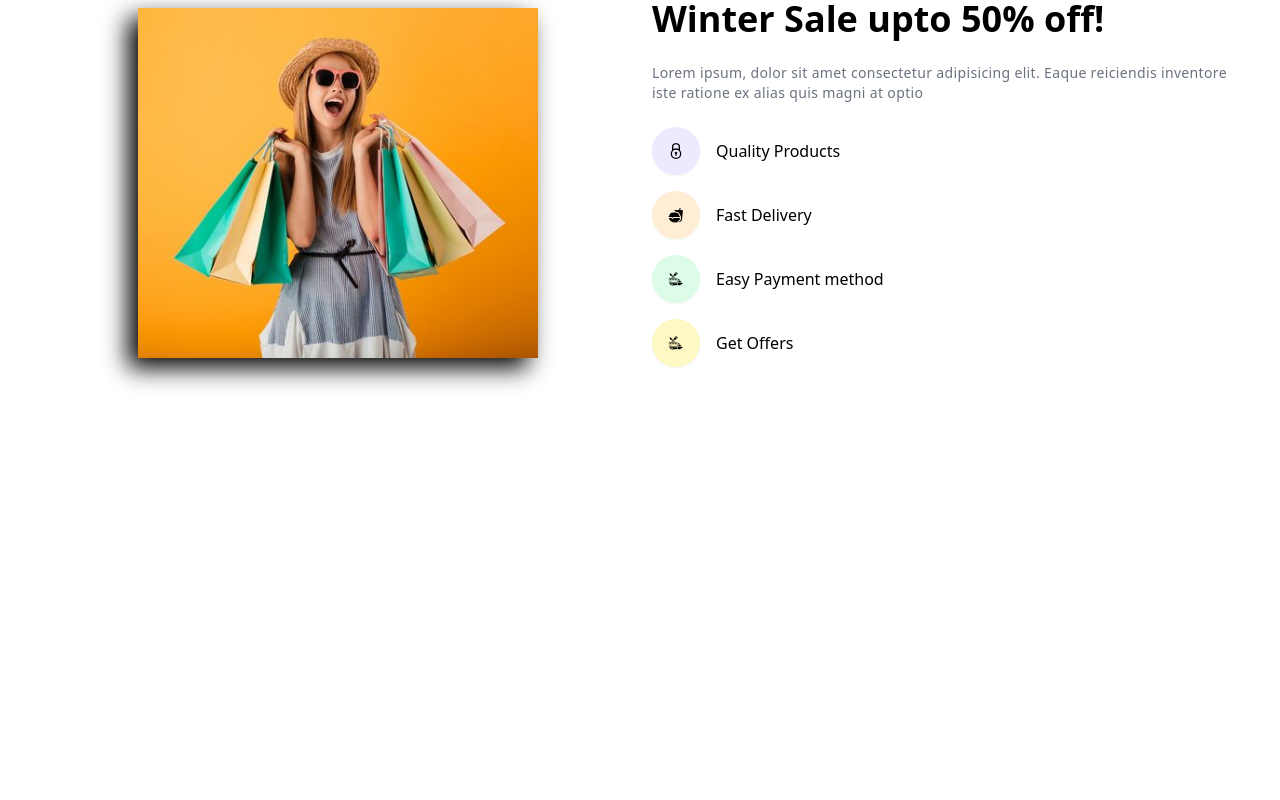
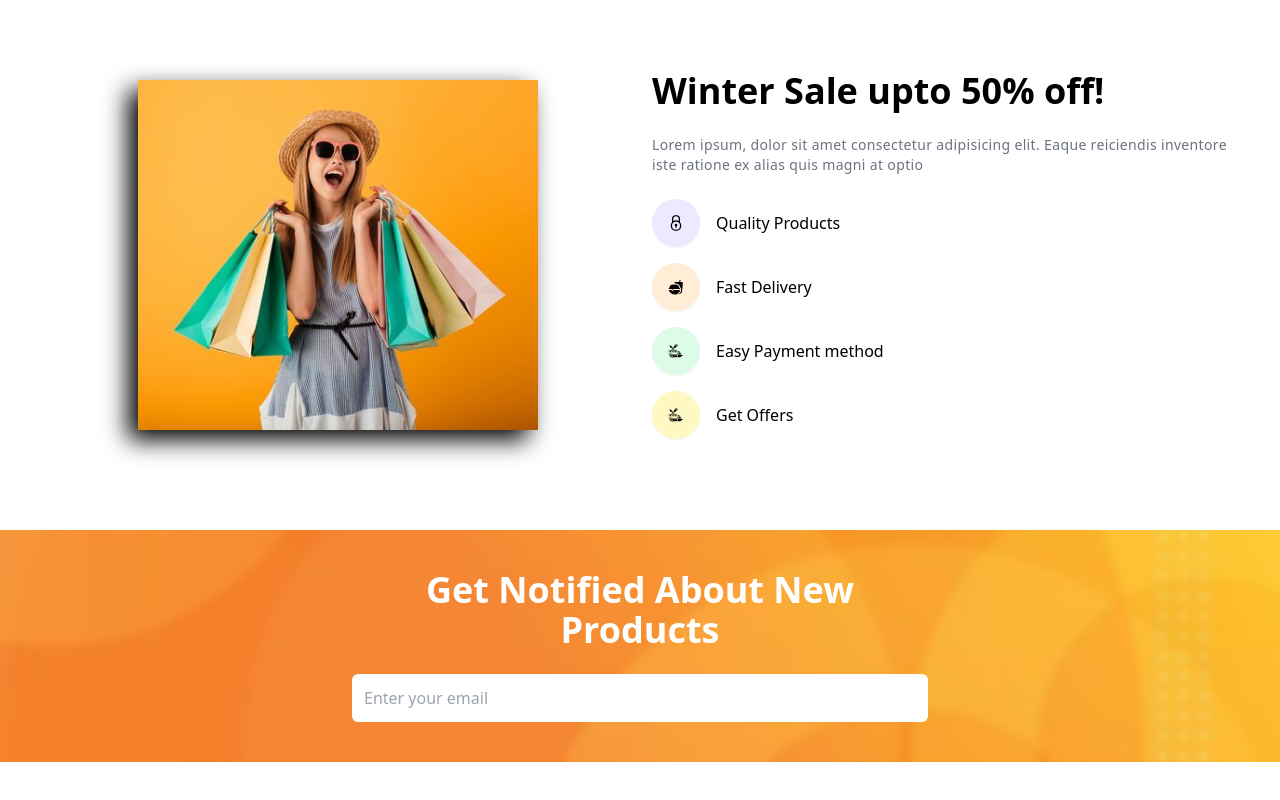
Before and after one commit to tokhy1/Shopsy-Ecommerce-Design, a React (Vite) app: page / in a window 1280 px wide. Shown: the part 1726-2526 px from the top of the page. Before the commit the page ends 2184 px from the top, so only its background shows below. Built offline with nearby package versions, Linux system fonts and the light colour scheme.

Commit message:
Added Subscribe Section

```diff
--- a/src/App.jsx
+++ b/src/App.jsx
@@ -3,8 +3,11 @@ import Hero from "./components/Hero/Hero";
 import Products from "./components/Products/Products";
 import TopProducts from "./components/TopProducts/TopProducts";
 import Banner from "./components/Banner/Banner";
+import Subscribe from "./components/Subscribe/Subscribe";
+
 import AOS from "aos";
 import "aos/dist/aos.css";
+
 import { useEffect } from "react";
 
 const App = () => {
@@ -26,6 +29,7 @@ const App = () => {
       <Products />
       <TopProducts />
       <Banner />
+      <Subscribe />
     </div>
   );
 };
--- a/src/components/Products/Products.jsx
+++ b/src/components/Products/Products.jsx
@@ -72,6 +72,13 @@ const Products = () => {
               return <ProductCard data={data} key={data.id} />;
             })}
           </div>
+
+          {/* View all button */}
+          <div className="flex justify-center">
+            <button className="text-center mt-10 cursor-pointer bg-primary text-white py-1 px-5 rounded-md">
+              View All
+            </button>
+          </div>
         </div>
       </div>
     </div>
--- /dev/null
+++ b/src/components/Subscribe/Subscribe.jsx
@@ -0,0 +1,36 @@
+import Banner from "../../assets/website/orange-pattern.jpg";
+
+const BannerImgStyle = {
+  backgroundImage: `url(${Banner})`,
+  backgroundPosition: "center",
+  backgroundRepeat: "no-repeat",
+  backgroundSize: "cover",
+  height: "100%",
+  width: "100%",
+};
+
+const Subscribe = () => {
+  return (
+    <div
+      data-aos="zoom-in"
+      className="mb-20 bg-gray-100 dark:bg-gray-800 text-white "
+      style={BannerImgStyle}
+    >
+      <div className="container backdrop-blur-sm py-10">
+        <div className="space-y-6 max-w-xl mx-auto">
+          <h1 className="text-2xl !text-center sm:text-left sm:text-4xl font-semibold">
+            Get Notified About New Products
+          </h1>
+          <input
+            data-aos="fade-up"
+            type="text"
+            placeholder="Enter your email"
+            className="w-full p-3 rounded-md"
+          />
+        </div>
+      </div>
+    </div>
+  );
+};
+
+export default Subscribe;
```
